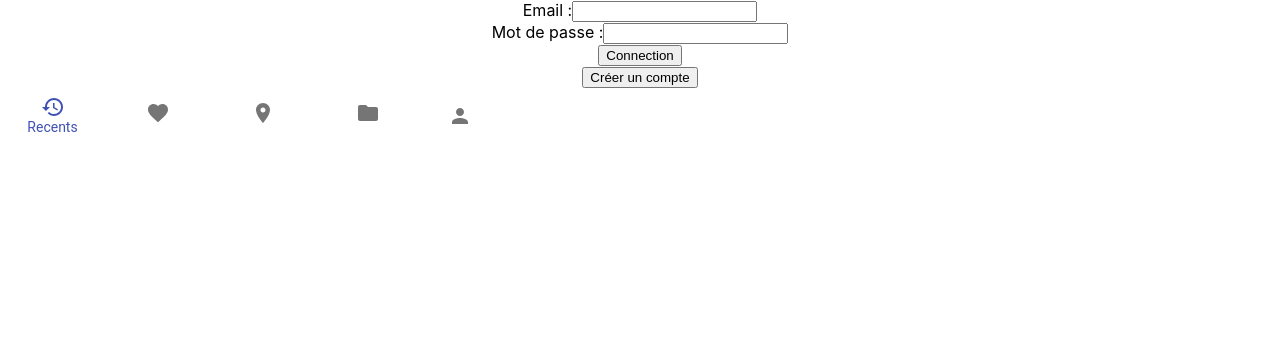
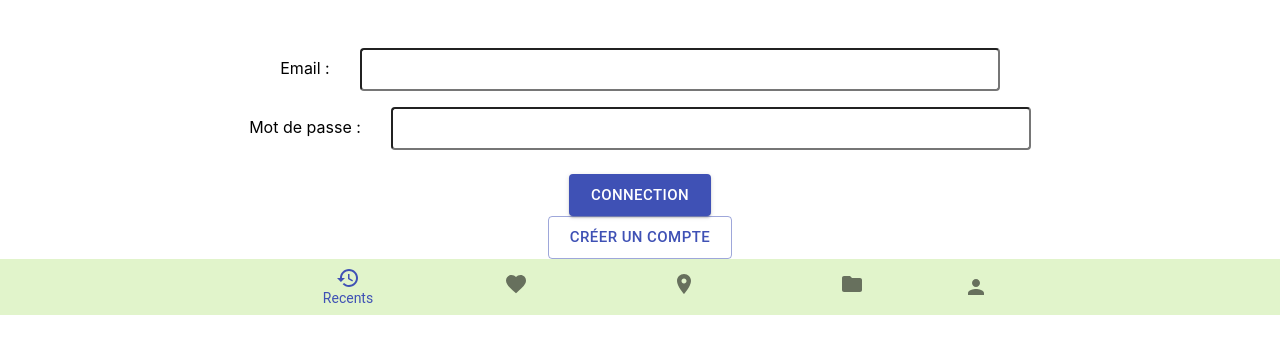
Before and after one commit to BereCar/cook-that, a React (Create React App) app: page /login in a window 1280 px wide. Shown: the top 354 px of the page. Built offline with nearby package versions, Linux system fonts and the light colour scheme.

Commit message:
login terminé

```diff
--- a/public/index.html
+++ b/public/index.html
@@ -9,6 +9,7 @@
       name="description"
       content="Web site created using create-react-app"
     />
+
     <link rel="apple-touch-icon" href="%PUBLIC_URL%/logo192.png" />
     <!--
       manifest.json provides metadata used when your web app is installed on a
--- a/src/App.css
+++ b/src/App.css
@@ -36,3 +36,39 @@
     transform: rotate(360deg);
   }
 }
+.imgRecetteAccueil {
+  max-width: 450px;
+  min-width: 150px;
+}
+.containerAccueil {
+  background-color: #f1bf98;
+}
+.linkToDetail {
+  text-decoration: none;
+  font-style: oblique;
+  font-size: 25px;
+  color: rgb(6, 6, 56);
+}
+.cardApercuRecette {
+  margin-top: 200px;
+  margin-bottom: 30px;
+}
+.btnLogin {
+  margin-top: 25px;
+  margin-bottom: 30px;
+}
+.inputForm {
+  width: 50%;
+  padding: 12px 20px;
+  margin: 8px 0;
+  box-sizing: border-box;
+  border-radius: 4px;
+  margin: 15px, 30px;
+}
+.labelForm {
+  margin-right: 30px;
+}
+.login {
+  margin-top: 40px;
+  padding: 20px, 30px;
+}
--- /dev/null
+++ b/src/IsConnectedContext.js
@@ -0,0 +1,13 @@
+import React, { createContext, useState } from 'react'
+
+export const IsConnectedContext = createContext([false, () => null])
+
+export default ({ children }) => {
+  const [isConnected, setIsConnected] = useState(false)
+
+  return (
+    <IsConnectedContext.Provider value={[isConnected, setIsConnected]}>
+      {children}
+    </IsConnectedContext.Provider>
+  )
+}
--- a/src/Menu.js
+++ b/src/Menu.js
@@ -17,11 +17,13 @@ import FavoriteIcon from '@material-ui/icons/Favorite';
 import PersonIcon from '@material-ui/icons/Person';
 import LocationOnIcon from '@material-ui/icons/LocationOn';
 import Inscription from './auth/Inscription'
+import { StayPrimaryLandscapeOutlined } from '@material-ui/icons';
 
 
 const useStyles = makeStyles({
     root: {
-      width: 500,
+     backgroundColor: '#E1F4CB',
+     position:'inherit',
     },
   });
 
--- a/src/accueil/Accueil.js
+++ b/src/accueil/Accueil.js
@@ -42,7 +42,7 @@ export default () => {
 
     return(
 
-        <Container maxwidth="lg" >
+        <Container maxwidth="lg" className="containerAccueil" >
        <h1>Nos dernières recettes  </h1>
             {recettes.map(recette =>(
                 <>
@@ -57,7 +57,7 @@ export default () => {
 
 
                 />
-                 <Link to={`/recettes/${recette.id}`}>Voir le détail</Link>
+                 <Link to={`/recettes/${recette.id}`} className="linkToDetail">Voir le détail</Link>
                  </>
 
       ))}
--- a/src/accueil/ApercuRecette.js
+++ b/src/accueil/ApercuRecette.js
@@ -1,17 +1,24 @@
 import React from 'react'
 import {Route, BrowserRouter, Link} from 'react-router-dom'
 import Recette from '../recette/Recette'
+import Card from '@material-ui/core/Card';
+import CardHeader from '@material-ui/core/CardHeader';
+import { CardContent } from '@material-ui/core';
 
 
 export default ({id, titre, image, difficulte, temps})=>{
 return(
 
-    <div>
-        <img src={image}/>
+    <Card >
+    <CardContent className="cardApercuRecette">
+        <img src={image} className='imgRecetteAccueil'/>
+
+
         <h2>{titre}</h2>
         <p>{difficulte}</p>
+    </CardContent>
 
-    </div>
+    </Card>
 
 )
 }
--- a/src/auth/Login.js
+++ b/src/auth/Login.js
@@ -1,34 +1,103 @@
-import React, { useEffect, useState, useContext } from 'react'
+import React, { useEffect, useState, useContext} from 'react'
+import { Button } from '@material-ui/core'
 import { auth } from '../firebase'
+import { Redirect } from 'react-router'
+import IsConnectedContext from '../IsConnectedContext'
+
 
 export default ()=>{
 
     const [email, setEmail]= useState('')
     const [password, setPassword] = useState('')
+    const [sending, setSending] = useState(false)
+   const [errorMessage, setErrorMessage] = useState('')
+   const [successMessage, setSuccessMessage] = useState('')
+  // const [isConnected, setIsConnected] = useContext(IsConnectedContext)
+
+
+   useEffect(() => {
+    if (sending === false) return
+
+    // On vide le message de success
+    setSuccessMessage('')
+    // On vide le message d'erreur
+    setErrorMessage('')
+
+    const authenticate = async () => {
+      try {
+        const userCredential = await auth.signInWithEmailAndPassword(
+          email,
+          password
+        )
+
+        setSuccessMessage(`Bienvenue ${userCredential.user.email} :)`)
+
+        // setTimeout(() => {
+        //   setIsConnected(true)
+        // }, 1000)
+      } catch (e) {
+        setErrorMessage(e.message)
+      }
+
+      setSending(false)
+    }
+
+    authenticate()
+  }, [sending])
+
+ // if (isConnected) return <Redirect to='/' />
+
     return(
-        <>
+        <div className="login">
         <form>
       <div>
-        <label for="email">Email :</label>
+        <label for="email" className="labelForm">Email :</label>
         <input
           value={email}
-          onChangeText={setEmail}
+          onChange= {(e) => {
+                    setEmail(e.target.value)
+
+                  }
+          }
+          className="inputForm"
 
         />
       </div>
       <div>
-        <label for="passsword">Mot de passe :</label>
+        <label for="password" className="labelForm">Mot de passe :</label>
         <input
           value={password}
-          onChangeText={setPassword}
+          onChange={(e) => {
+                    setPassword(e.target.value)
+
+                  }
+          }
+          className="inputForm"
         />
       </div>
-      <button>Connection</button>
+      <div>
+        {!!successMessage &&(
+          <p>{successMessage}</p>
+        )}
+        {!!errorMessage &&(
+          <p>{errorMessage}</p>
+        )}
+        {sending ?(
+          <p>connection en cours...</p>
+        ) :
+        <p></p>}
+      </div>
+
+      <Button variant="contained" color="primary" size="large" paddingTop={2} className="btnLogin"  onClick={()=>{setSending(true)}} >Connection</Button>
+
       </form>
+
       <a href='/inscription'>
-      <button>Créer un compte</button>
+      <Button variant="outlined" color="primary" size="large" className="btnLogin" paddingTop={2}
+      >Créer un compte</Button>
       </a>
-      </>
+
+      </div>
 
 
     )
```
